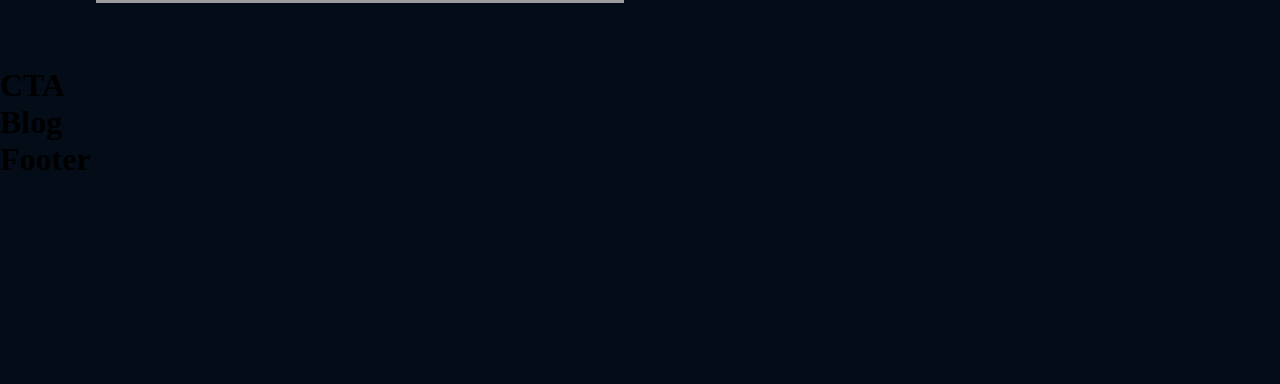
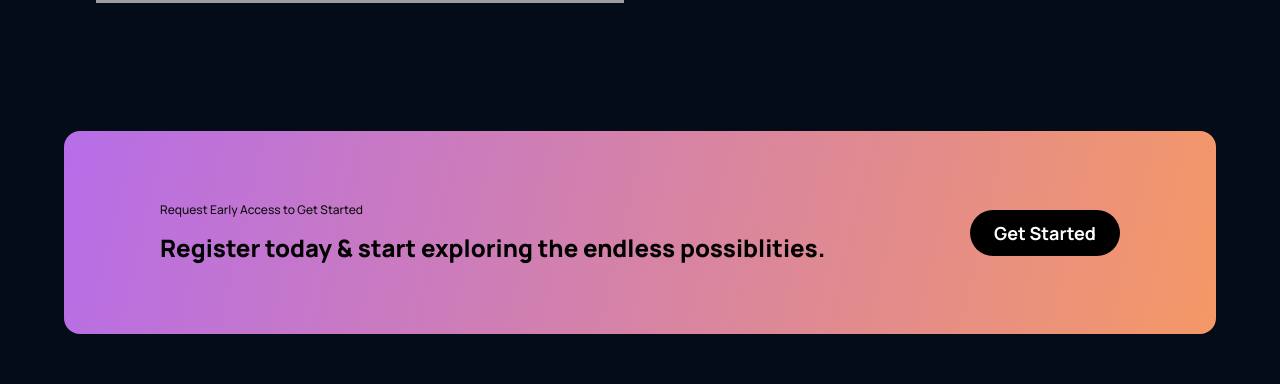
Before and after one commit to Amirhossein2292/gpt3_jsm, a React (Create React App) app: page / in a window 1280 px wide. Shown: the part 2625-3009 px from the top of the page. Before the commit the page ends 2803 px from the top, so only its background shows below. Built offline with nearby package versions, Linux system fonts and the light colour scheme; grey boxes are pictures that could not be loaded.

Commit message:
add CTA section

```diff
--- a/src/components/cta/CTA.jsx
+++ b/src/components/cta/CTA.jsx
@@ -1,9 +1,16 @@
 import React from 'react';
 import './cta.css';
+
 const CTA = () => {
     return (
-        <div>
-            <h1>CTA</h1>
+        <div className="gpt3__cta section__padding">
+            <div className="gpt3__cta-content">
+                <p>Request Early Access to Get Started</p>
+                <h3>Register today & start exploring the endless possiblities.</h3>
+            </div>
+            <div className="gpt3__cta-btn">
+                <button type="button">Get Started</button>
+            </div>
         </div>
     );
 };
--- a/src/components/cta/cta.css
+++ b/src/components/cta/cta.css
@@ -0,0 +1,79 @@
+.gpt3__cta {
+
+    display: flex;
+    justify-content:space-between;
+    align-items: center;
+    flex-direction: row;
+
+    padding: 2rem;
+    margin: 4rem;
+    border-radius: 1rem;
+    background: var(--gradient-bar)
+}
+
+.gpt3__cta-content p {
+    font-family: var(--font-family);
+    font-weight: 500;
+    font-size: 12px;
+    line-height: 30px;
+    color: #0E0E0E;
+}
+
+.gpt3__cta-content h3 {
+    font-family: var(--font-family);
+    font-weight: 800;
+    font-size: 24px;
+    line-height: 45px;
+
+    color: #000000;
+}
+
+.gpt3__cta-btn {
+    display: flex;
+    justify-content: center;
+    align-items: center;
+    margin-left: 2rem;
+
+}
+
+.gpt3__cta-btn button {
+    background: #000000;
+    border-radius: 40px;
+    font-family: 'Manrope';
+    font-style: normal;
+    font-weight: 700;
+    font-size: 18px;
+    line-height: 30px;
+    color: #FFFFFF;
+    padding: 0.5rem 1rem;
+    border: none;
+    outline: none;
+    cursor: pointer;
+    min-width: 150px;
+}
+
+@media screen and (max-width: 650px) {
+    .gpt3__cta {
+        flex-direction: column;
+    }
+
+    .gpt3__cta-btn {
+        margin: 2rem 0 0;
+    }
+}
+
+@media screen and (max-width: 550px) {
+    .gpt3__cta {
+        margin: 4rem 2rem;
+    }
+
+    .gpt3__cta-content h3 {
+        font-size: 18px;
+        line-height: 32px;
+    }
+
+    .gpt3__cta-btn button {
+        font-size: 14px;
+        line-height: 28px;
+    }
+}
```
